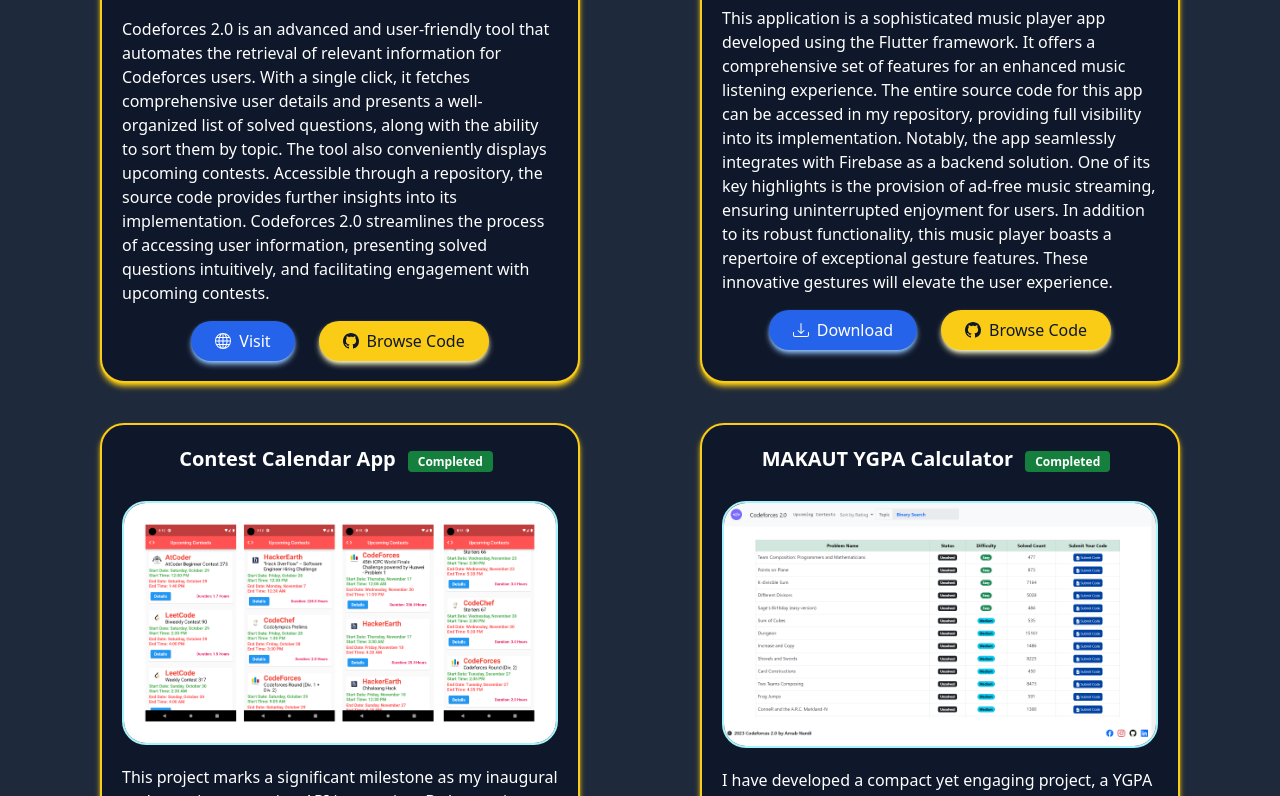
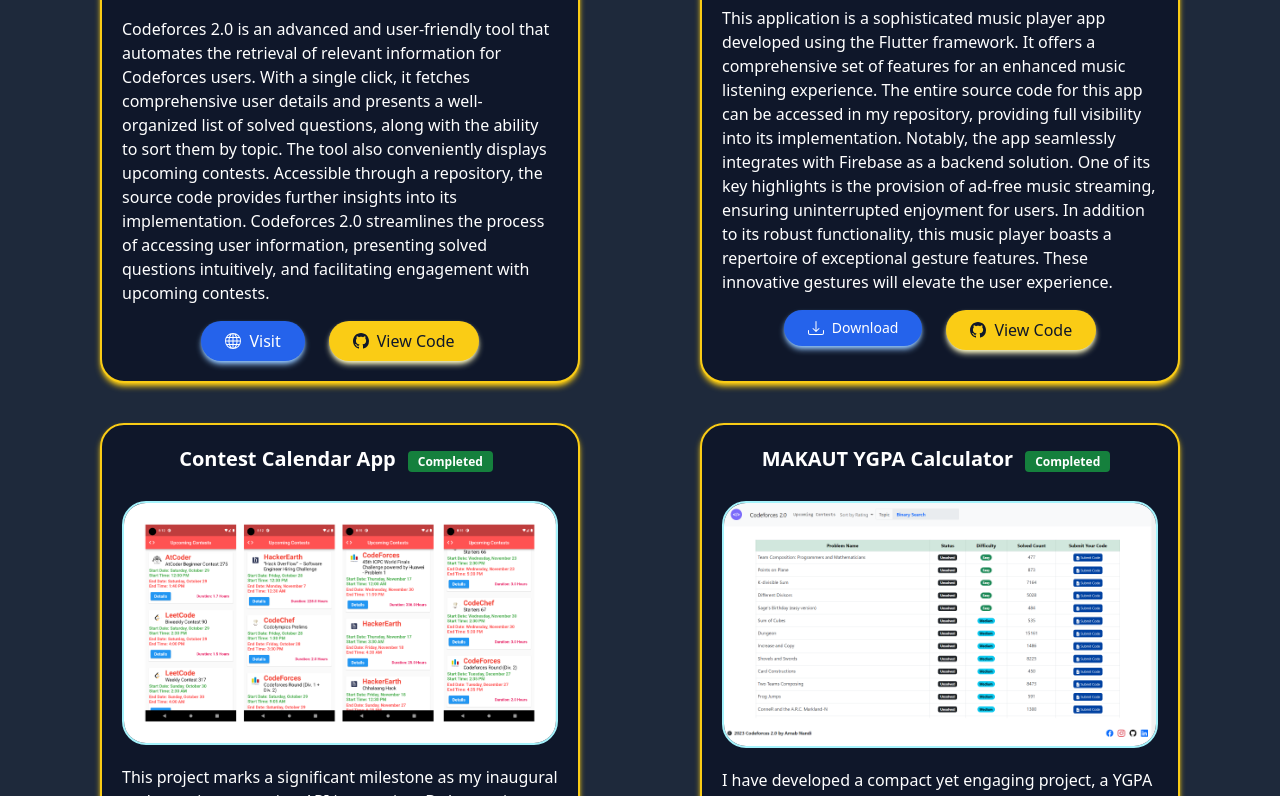
Before and after one commit to arnab7070/portfolio, a website: page dist/index.html in a window 1280 px wide. Shown: the part 2004-2800 px from the top of the page. Drawn offline with Linux system fonts and the light colour scheme.

Commit message:
scroll fixed

```diff
--- a/dist/index.html
+++ b/dist/index.html
@@ -5,10 +5,15 @@
   <meta name="viewport" content="width=device-width, initial-scale=1.0">
   <title>Arnab Nandi - Portfolio</title>
   <link rel="stylesheet" href="style.css">
+  <style>
+    body{
+      overflow-x: hidden;
+    }
+  </style>
 </head>
 <body class="bg-slate-800">
   <div class="w-screen px-5 py-5">
-    <nav class="text-white font-serif flex justify-center space-x-1 md:space-x-40 mt-2">
+    <nav class="text-white font-serif flex justify-center space-x-1 md:space-x-35 mt-2">
       <a href="#home" class="text-lg md:text-2xl hover:text-cyan-300 px-4 py-4 rounded-lg">Home</a>
       <a href="#about" class="text-lg md:text-2xl hover:text-cyan-300 px-4 py-4 rounded-lg">About</a>
       <a href="#projects" class="text-lg md:text-2xl hover:text-cyan-300 px-4 py-4 rounded-lg">Projects</a>
@@ -23,7 +28,7 @@
     <div id="home" class="flex flex-col h-auto w-11/12">
       <!-- Home section content -->
       <p class="text-3xl text-center md:text-5xl text-cyan-100 flex justify-center font-sans font-bold mt-10">“Every great achievement begins with a small step”</p>
-      <p class="text-3xl text-center md:text-5xl text-yellow-300 flex justify-center font-sans font-semibold mt-10">Welcome to my Portfolio</p>
+      <p class="text-xl text-center md:text-5xl text-yellow-300 flex justify-center font-sans font-semibold mt-10">Welcome to my Portfolio</p>
       <p class="text-zinc-100 mt-10 text-center text-4xl font-sans">Hello, <strong>I'm Arnab Nandi</strong>, a passionate Computer Science Engineering student.</p>
       <p class="text-zinc-100 mt-5 text-center text-2xl font-sans">My expertise lies in programming languages such as C, C++, Java, and Python. With a strong foundation in web and Android development, I have gained experience in utilizing frameworks like HUGO, Wordpress, Tailwind CSS and Bootstrap to create efficient and visually appealing websites. Currently, I am dedicated to expanding my skill set further by delving into Flutter, a powerful framework for advanced Android app development. I believe in continuous learning and strive to deliver high-quality solutions that push the boundaries of technology.</p>
       <div class="flex mt-16 justify-center space-x-6">
@@ -60,7 +65,7 @@
     </div>
     <!--About section for mobile screen-->
     <div class="md:hidden flex flex-col mt-10 -space-y-3 items-center">
-      <div class="h-auto w-96 bg-white rounded-xl flex-col justify-center items-center">
+      <div class="h-auto w-11/12 bg-white rounded-xl flex-col justify-center items-center">
         <div class="flex justify-center">
           <img src="images/dp.jpg" alt="DP" class="h-52 w-52 bg-white rounded-full m-3 ring-4 ring-slate-800">
 
@@ -144,7 +149,7 @@
               <svg xmlns="http://www.w3.org/2000/svg" width="16" height="16" fill="currentColor" class="bi bi-github" viewBox="0 0 16 16">
                 <path d="M8 0C3.58 0 0 3.58 0 8c0 3.54 2.29 6.53 5.47 7.59.4.07.55-.17.55-.38 0-.19-.01-.82-.01-1.49-2.01.37-2.53-.49-2.69-.94-.09-.23-.48-.94-.82-1.13-.28-.15-.68-.52-.01-.53.63-.01 1.08.58 1.23.82.72 1.21 1.87.87 2.33.66.07-.52.28-.87.51-1.07-1.78-.2-3.64-.89-3.64-3.95 0-.87.31-1.59.82-2.15-.08-.2-.36-1.02.08-2.12 0 0 .67-.21 2.2.82.64-.18 1.32-.27 2-.27.68 0 1.36.09 2 .27 1.53-1.04 2.2-.82 2.2-.82.44 1.1.16 1.92.08 2.12.51.56.82 1.27.82 2.15 0 3.07-1.87 3.75-3.65 3.95.29.25.54.73.54 1.48 0 1.07-.01 1.93-.01 2.2 0 .21.15.46.55.38A8.012 8.012 0 0 0 16 8c0-4.42-3.58-8-8-8z"/>
               </svg>
-              <span class="ml-2">Browse Code</span>
+              <span class="ml-2">View Code</span>
             </p>
           </a>
         </div>
@@ -163,7 +168,7 @@
                 <path d="M.5 9.9a.5.5 0 0 1 .5.5v2.5a1 1 0 0 0 1 1h12a1 1 0 0 0 1-1v-2.5a.5.5 0 0 1 1 0v2.5a2 2 0 0 1-2 2H2a2 2 0 0 1-2-2v-2.5a.5.5 0 0 1 .5-.5z"/>
                 <path d="M7.646 11.854a.5.5 0 0 0 .708 0l3-3a.5.5 0 0 0-.708-.708L8.5 10.293V1.5a.5.5 0 0 0-1 0v8.793L5.354 8.146a.5.5 0 1 0-.708.708l3 3z"/>
               </svg>
-              <span class="ml-2">Download</span>
+              <span class="text-sm ml-2">Download</span>
             </p>
           </a>
           <a href="https://github.com/arnab7070/music_player_app">
@@ -171,7 +176,7 @@
               <svg xmlns="http://www.w3.org/2000/svg" width="16" height="16" fill="currentColor" class="bi bi-github" viewBox="0 0 16 16">
                 <path d="M8 0C3.58 0 0 3.58 0 8c0 3.54 2.29 6.53 5.47 7.59.4.07.55-.17.55-.38 0-.19-.01-.82-.01-1.49-2.01.37-2.53-.49-2.69-.94-.09-.23-.48-.94-.82-1.13-.28-.15-.68-.52-.01-.53.63-.01 1.08.58 1.23.82.72 1.21 1.87.87 2.33.66.07-.52.28-.87.51-1.07-1.78-.2-3.64-.89-3.64-3.95 0-.87.31-1.59.82-2.15-.08-.2-.36-1.02.08-2.12 0 0 .67-.21 2.2.82.64-.18 1.32-.27 2-.27.68 0 1.36.09 2 .27 1.53-1.04 2.2-.82 2.2-.82.44 1.1.16 1.92.08 2.12.51.56.82 1.27.82 2.15 0 3.07-1.87 3.75-3.65 3.95.29.25.54.73.54 1.48 0 1.07-.01 1.93-.01 2.2 0 .21.15.46.55.38A8.012 8.012 0 0 0 16 8c0-4.42-3.58-8-8-8z"/>
               </svg>
-              <span class="ml-2">Browse Code</span>
+              <span class="ml-2">View Code</span>
             </p>
           </a>
         </div>
@@ -190,7 +195,7 @@
                 <path d="M.5 9.9a.5.5 0 0 1 .5.5v2.5a1 1 0 0 0 1 1h12a1 1 0 0 0 1-1v-2.5a.5.5 0 0 1 1 0v2.5a2 2 0 0 1-2 2H2a2 2 0 0 1-2-2v-2.5a.5.5 0 0 1 .5-.5z"/>
                 <path d="M7.646 11.854a.5.5 0 0 0 .708 0l3-3a.5.5 0 0 0-.708-.708L8.5 10.293V1.5a.5.5 0 0 0-1 0v8.793L5.354 8.146a.5.5 0 1 0-.708.708l3 3z"/>
               </svg>
-              <span class="ml-2">Download</span>
+              <span class="ml-2 text-sm">Download</span>
             </p>
           </a>
           <a href="https://github.com/arnab7070/Contest_Calendar">
@@ -198,7 +203,7 @@
               <svg xmlns="http://www.w3.org/2000/svg" width="16" height="16" fill="currentColor" class="bi bi-github" viewBox="0 0 16 16">
                 <path d="M8 0C3.58 0 0 3.58 0 8c0 3.54 2.29 6.53 5.47 7.59.4.07.55-.17.55-.38 0-.19-.01-.82-.01-1.49-2.01.37-2.53-.49-2.69-.94-.09-.23-.48-.94-.82-1.13-.28-.15-.68-.52-.01-.53.63-.01 1.08.58 1.23.82.72 1.21 1.87.87 2.33.66.07-.52.28-.87.51-1.07-1.78-.2-3.64-.89-3.64-3.95 0-.87.31-1.59.82-2.15-.08-.2-.36-1.02.08-2.12 0 0 .67-.21 2.2.82.64-.18 1.32-.27 2-.27.68 0 1.36.09 2 .27 1.53-1.04 2.2-.82 2.2-.82.44 1.1.16 1.92.08 2.12.51.56.82 1.27.82 2.15 0 3.07-1.87 3.75-3.65 3.95.29.25.54.73.54 1.48 0 1.07-.01 1.93-.01 2.2 0 .21.15.46.55.38A8.012 8.012 0 0 0 16 8c0-4.42-3.58-8-8-8z"/>
               </svg>
-              <span class="ml-2">Browse Code</span>
+              <span class="ml-2">View Code</span>
             </p>
           </a>
         </div>
@@ -224,7 +229,7 @@
               <svg xmlns="http://www.w3.org/2000/svg" width="16" height="16" fill="currentColor" class="bi bi-github" viewBox="0 0 16 16">
                 <path d="M8 0C3.58 0 0 3.58 0 8c0 3.54 2.29 6.53 5.47 7.59.4.07.55-.17.55-.38 0-.19-.01-.82-.01-1.49-2.01.37-2.53-.49-2.69-.94-.09-.23-.48-.94-.82-1.13-.28-.15-.68-.52-.01-.53.63-.01 1.08.58 1.23.82.72 1.21 1.87.87 2.33.66.07-.52.28-.87.51-1.07-1.78-.2-3.64-.89-3.64-3.95 0-.87.31-1.59.82-2.15-.08-.2-.36-1.02.08-2.12 0 0 .67-.21 2.2.82.64-.18 1.32-.27 2-.27.68 0 1.36.09 2 .27 1.53-1.04 2.2-.82 2.2-.82.44 1.1.16 1.92.08 2.12.51.56.82 1.27.82 2.15 0 3.07-1.87 3.75-3.65 3.95.29.25.54.73.54 1.48 0 1.07-.01 1.93-.01 2.2 0 .21.15.46.55.38A8.012 8.012 0 0 0 16 8c0-4.42-3.58-8-8-8z"/>
               </svg>
-              <span class="ml-2">Browse Code</span>
+              <span class="ml-2">View Code</span>
             </p>
           </a>
         </div>
@@ -250,7 +255,7 @@
               <svg xmlns="http://www.w3.org/2000/svg" width="16" height="16" fill="currentColor" class="bi bi-github" viewBox="0 0 16 16">
                 <path d="M8 0C3.58 0 0 3.58 0 8c0 3.54 2.29 6.53 5.47 7.59.4.07.55-.17.55-.38 0-.19-.01-.82-.01-1.49-2.01.37-2.53-.49-2.69-.94-.09-.23-.48-.94-.82-1.13-.28-.15-.68-.52-.01-.53.63-.01 1.08.58 1.23.82.72 1.21 1.87.87 2.33.66.07-.52.28-.87.51-1.07-1.78-.2-3.64-.89-3.64-3.95 0-.87.31-1.59.82-2.15-.08-.2-.36-1.02.08-2.12 0 0 .67-.21 2.2.82.64-.18 1.32-.27 2-.27.68 0 1.36.09 2 .27 1.53-1.04 2.2-.82 2.2-.82.44 1.1.16 1.92.08 2.12.51.56.82 1.27.82 2.15 0 3.07-1.87 3.75-3.65 3.95.29.25.54.73.54 1.48 0 1.07-.01 1.93-.01 2.2 0 .21.15.46.55.38A8.012 8.012 0 0 0 16 8c0-4.42-3.58-8-8-8z"/>
               </svg>
-              <span class="ml-2">Browse Code</span>
+              <span class="ml-2">View Code</span>
             </p>
           </a>
         </div>
@@ -276,7 +281,7 @@
               <svg xmlns="http://www.w3.org/2000/svg" width="16" height="16" fill="currentColor" class="bi bi-github" viewBox="0 0 16 16">
                 <path d="M8 0C3.58 0 0 3.58 0 8c0 3.54 2.29 6.53 5.47 7.59.4.07.55-.17.55-.38 0-.19-.01-.82-.01-1.49-2.01.37-2.53-.49-2.69-.94-.09-.23-.48-.94-.82-1.13-.28-.15-.68-.52-.01-.53.63-.01 1.08.58 1.23.82.72 1.21 1.87.87 2.33.66.07-.52.28-.87.51-1.07-1.78-.2-3.64-.89-3.64-3.95 0-.87.31-1.59.82-2.15-.08-.2-.36-1.02.08-2.12 0 0 .67-.21 2.2.82.64-.18 1.32-.27 2-.27.68 0 1.36.09 2 .27 1.53-1.04 2.2-.82 2.2-.82.44 1.1.16 1.92.08 2.12.51.56.82 1.27.82 2.15 0 3.07-1.87 3.75-3.65 3.95.29.25.54.73.54 1.48 0 1.07-.01 1.93-.01 2.2 0 .21.15.46.55.38A8.012 8.012 0 0 0 16 8c0-4.42-3.58-8-8-8z"/>
               </svg>
-              <span class="ml-2">Browse Code</span>
+              <span class="ml-2">View Code</span>
             </p>
           </a>
         </div>
@@ -295,7 +300,7 @@
                 <path d="M.5 9.9a.5.5 0 0 1 .5.5v2.5a1 1 0 0 0 1 1h12a1 1 0 0 0 1-1v-2.5a.5.5 0 0 1 1 0v2.5a2 2 0 0 1-2 2H2a2 2 0 0 1-2-2v-2.5a.5.5 0 0 1 .5-.5z"/>
                 <path d="M7.646 11.854a.5.5 0 0 0 .708 0l3-3a.5.5 0 0 0-.708-.708L8.5 10.293V1.5a.5.5 0 0 0-1 0v8.793L5.354 8.146a.5.5 0 1 0-.708.708l3 3z"/>
               </svg>
-              <span class="ml-2">Download</span>
+              <span class="text-sm ml-2">Download</span>
             </p>
           </a>
           <a href="https://github.com/EncryptoCyphers/Dream-Tracker">
@@ -303,7 +308,7 @@
               <svg xmlns="http://www.w3.org/2000/svg" width="16" height="16" fill="currentColor" class="bi bi-github" viewBox="0 0 16 16">
                 <path d="M8 0C3.58 0 0 3.58 0 8c0 3.54 2.29 6.53 5.47 7.59.4.07.55-.17.55-.38 0-.19-.01-.82-.01-1.49-2.01.37-2.53-.49-2.69-.94-.09-.23-.48-.94-.82-1.13-.28-.15-.68-.52-.01-.53.63-.01 1.08.58 1.23.82.72 1.21 1.87.87 2.33.66.07-.52.28-.87.51-1.07-1.78-.2-3.64-.89-3.64-3.95 0-.87.31-1.59.82-2.15-.08-.2-.36-1.02.08-2.12 0 0 .67-.21 2.2.82.64-.18 1.32-.27 2-.27.68 0 1.36.09 2 .27 1.53-1.04 2.2-.82 2.2-.82.44 1.1.16 1.92.08 2.12.51.56.82 1.27.82 2.15 0 3.07-1.87 3.75-3.65 3.95.29.25.54.73.54 1.48 0 1.07-.01 1.93-.01 2.2 0 .21.15.46.55.38A8.012 8.012 0 0 0 16 8c0-4.42-3.58-8-8-8z"/>
               </svg>
-              <span class="ml-2">Browse Code</span>
+              <span class="ml-2">View Code</span>
             </p>
           </a>
         </div>
@@ -313,7 +318,7 @@
       <div class="w-96 lg:w-2/5 mb-10 bg-slate-900 rounded-3xl text-white p-5 font-sans border-2 shadow-md shadow-yellow-400 border-yellow-400">
         <p class="text-center pb-2 text-xl font-semibold">Portfolio Website using Tailwind<span class="ml-3 text-white text-xs mr-2 px-2.5 py-0.5 rounded bg-green-600 font-semibold">Completed</span></p>
         <img src="images/tailwind.png" alt="PortfoliocTailwind" srcset="" class="rounded-3xl border-2 border-cyan-200 mb-5 mt-5">
-        With an insatiable appetite for acquiring knowledge about emerging frameworks and technologies, I have diligently immersed myself in the study of Bootstrap. Renowned for its user-friendly nature and its ability to facilitate the creation of visually stunning websites with exceptional user interfaces, Bootstrap has become an integral part of my repertoire. The website you are currently exploring is a testament to my comprehensive understanding and proficiency in utilizing Bootstrap. To gain deeper insights into the implementation and structure of this project, kindly click the button below to access the source code.
+        Having a deep passion for expanding my knowledge and staying up-to-date with the latest frameworks and technologies, It was an amazing experience to build this project because this is something I always want to explore. I have dedicated significant time and effort to mastering Tailwind CSS. Renowned for its intuitive approach and its capacity to streamline the development of visually captivating websites with exceptional user experiences, Tailwind CSS has become an essential component of my skill set. The website you are currently exploring is a testament to my extensive comprehension and expertise in utilizing Tailwind CSS exclusively. To gain a more profound understanding of the implementation and structure of this project, I invite you to kindly click the button below to access the source code.
         <div class="flex justify-center space-x-2 lg:space-x-6 mt-4">
 
           <a href="https://arnab7070.github.io/portfolio/">
@@ -329,7 +334,7 @@
               <svg xmlns="http://www.w3.org/2000/svg" width="16" height="16" fill="currentColor" class="bi bi-github" viewBox="0 0 16 16">
                 <path d="M8 0C3.58 0 0 3.58 0 8c0 3.54 2.29 6.53 5.47 7.59.4.07.55-.17.55-.38 0-.19-.01-.82-.01-1.49-2.01.37-2.53-.49-2.69-.94-.09-.23-.48-.94-.82-1.13-.28-.15-.68-.52-.01-.53.63-.01 1.08.58 1.23.82.72 1.21 1.87.87 2.33.66.07-.52.28-.87.51-1.07-1.78-.2-3.64-.89-3.64-3.95 0-.87.31-1.59.82-2.15-.08-.2-.36-1.02.08-2.12 0 0 .67-.21 2.2.82.64-.18 1.32-.27 2-.27.68 0 1.36.09 2 .27 1.53-1.04 2.2-.82 2.2-.82.44 1.1.16 1.92.08 2.12.51.56.82 1.27.82 2.15 0 3.07-1.87 3.75-3.65 3.95.29.25.54.73.54 1.48 0 1.07-.01 1.93-.01 2.2 0 .21.15.46.55.38A8.012 8.012 0 0 0 16 8c0-4.42-3.58-8-8-8z"/>
               </svg>
-              <span class="ml-2">Browse Code</span>
+              <span class="ml-2">View Code</span>
             </p>
           </a>
         </div>
@@ -357,6 +362,7 @@
 
         <form>
           <div class="mb-6">
+            <p class="text-white">Hello</p>
             <label for="email" class="block mb-2 text-sm font-medium text-white">Your email</label>
             <input type="email" id="email" class="shadow-sm bg-gray-50 border border-gray-300 text-sm rounded-lg focus:ring-blue-500 focus:border-blue-500 block w-full p-2.5" placeholder="name@gmail.com" required>
           </div>
```
Also changed, not shown: dist/style.css.
